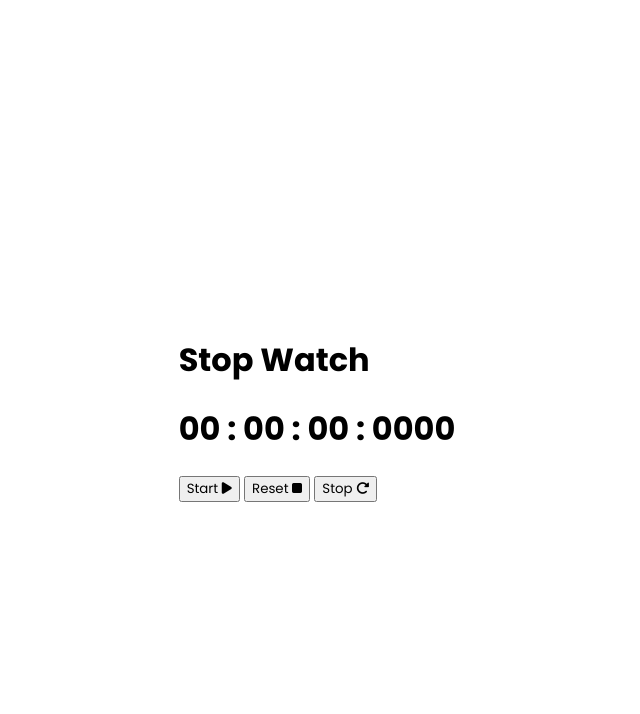
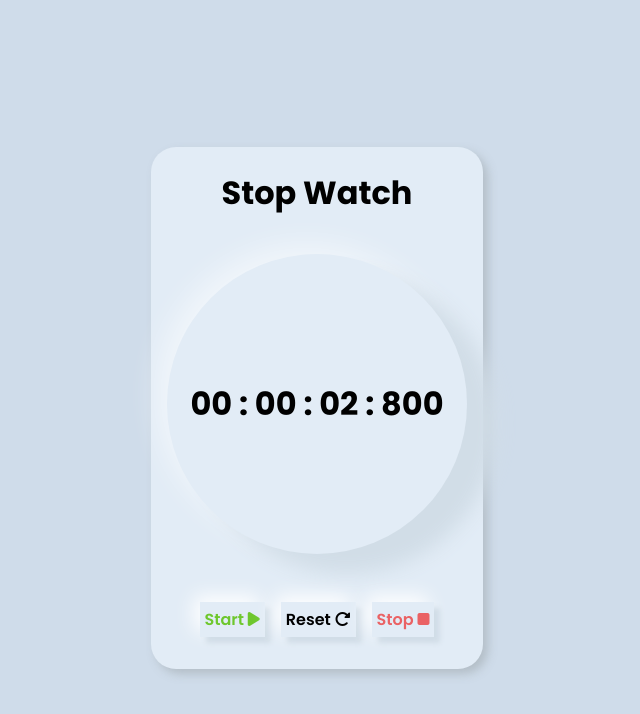
Before and after one commit to Yasir284/JavaScript_Stopwatch_App, a plain HTML site: page index.html in a window 1280 px wide. Both pictures are taken after a click on the button "Start". Shown: the whole page, without its empty margins (323-963 px from the left). Drawn offline with Linux system fonts and the light colour scheme.

Commit message:
almost completed the project

```diff
--- a/index.html
+++ b/index.html
@@ -16,18 +16,22 @@
     ></script>
   </head>
   <body>
-    <div>
+    <div class="stopWatch">
       <h1 class="heading">Stop Watch</h1>
-      <h1 class="counter">00 : 00 : 00 : 0000</h1>
-      <button class="start" onclick="start()">
-        Start <i class="fa-solid fa-play"></i>
-      </button>
-      <button class="start" onclick="reset()">
-        Reset <i class="fa-solid fa-stop"></i>
-      </button>
-      <button class="stop" onclick="stop()">
-        Stop <i class="fa-solid fa-rotate-right"></i>
-      </button>
+      <div class="counterDiv">
+        <h1 class="counter">00 : 00 : 00 : 000</h1>
+      </div>
+      <div class="btns">
+        <button class="start btn" onclick="start()">
+          Start <i class="fa-solid fa-play"></i>
+        </button>
+        <button class="reset btn" onclick="reset()">
+          Reset <i class="fa-solid fa-rotate-right"></i>
+        </button>
+        <button class="stop btn" onclick="stop()">
+          Stop <i class="fa-solid fa-stop"></i>
+        </button>
+      </div>
     </div>
 
     <!-- Javascript -->
--- a/script.js
+++ b/script.js
@@ -1,7 +1,44 @@
-let min = document.querySelector(".min");
-let sec = document.querySelector(".sec");
-let milisec = document.querySelector(".miliSec");
+let counter = document.querySelector(".counter");
+let [miliSec, sec, min, hour] = [0, 0, 0, 0];
+let int = null;
 
-function start() {}
-function pause() {}
-function reset() {}
+function start() {
+  if (int !== null) {
+    clearInterval(int);
+  }
+
+  int = setInterval(getCountDown, 10);
+}
+
+function stop() {
+  clearInterval(int);
+}
+function reset() {
+  clearInterval(int);
+  [miliSec, sec, min, hour] = [0, 0, 0, 0];
+  counter.textContent = "00 : 00 : 00 : 000";
+}
+
+function getCountDown() {
+  miliSec += 10;
+
+  if (miliSec == 1000) {
+    miliSec = 0;
+    sec++;
+  }
+  if (sec == 60) {
+    sec = 0;
+    min++;
+  }
+  if (min == 60) {
+    min = 0;
+    hour++;
+  }
+
+  let h = hour < 10 ? "0" + hour : hour;
+  let m = min < 10 ? "0" + min : min;
+  let s = sec < 10 ? "0" + sec : sec;
+  let ms =
+    miliSec < 10 ? "00" + miliSec : miliSec < 100 ? "0" + miliSec : miliSec;
+  counter.textContent = `${h} : ${m} : ${s} : ${ms}`;
+}
--- a/style.css
+++ b/style.css
@@ -5,9 +5,66 @@
 }
 
 body {
+  background-color: #cfdcea;
   overflow: hidden;
   height: 100vh;
   display: flex;
   justify-content: center;
   align-items: center;
 }
+
+.stopWatch {
+  background-color: #e2ecf6;
+  border-radius: 25px;
+  box-shadow: 5px 5px 10px rgb(172, 182, 190, 0.8);
+  display: flex;
+  flex-direction: column;
+  justify-content: center;
+  align-items: center;
+}
+
+.counterDiv {
+  position: relative;
+  width: 300px;
+  height: 300px;
+  border-radius: 50%;
+  margin: 1rem;
+  box-shadow: 30px 20px 20px rgba(209, 221, 231),
+    -10px -10px 30px rgba(255, 255, 255, 0.521);
+  display: flex;
+  justify-content: center;
+  align-items: center;
+}
+
+.btns {
+  display: flex;
+  justify-content: center;
+  align-items: center;
+  margin: 2rem;
+  gap: 1rem;
+}
+
+.btn {
+  font-weight: 600;
+  padding: 5px;
+  font-size: 1rem;
+  border: none;
+  background-color: #e2ecf6;
+  box-shadow: 6px 6px 5px rgba(209, 221, 231),
+    -6px -6px 20px rgba(255, 255, 255);
+}
+
+.btn:active {
+  transform: scale(0.9);
+  box-shadow: 1px 1px 5px rgba(209, 221, 231),
+    -1px -1px 10px rgba(255, 255, 255);
+  transition: all 0.1s ease-in-out;
+}
+
+.stop {
+  color: #ea6264;
+}
+
+.start {
+  color: #6ec72d;
+}
```
